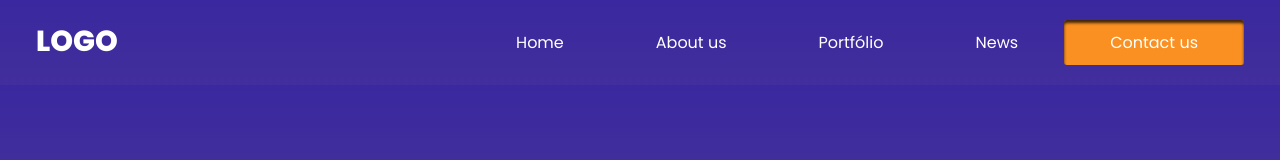
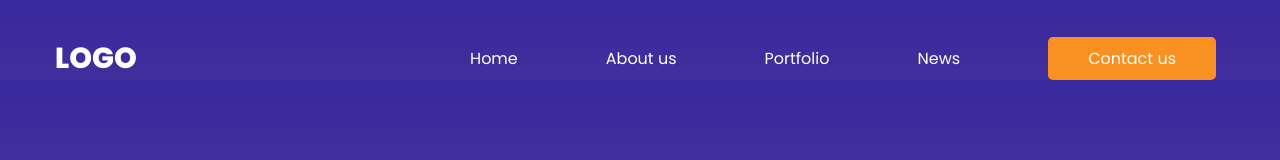
Before and after one commit to Erik-Fontella/Desafio-1-Semana-4, a plain HTML site: page index.html in a window 1280 px wide. Drawn offline with Linux system fonts and the light colour scheme.

Commit message:
fix(Header): Correção do uso de algumas tags html e estilização do css

```diff
--- a/css/style.css
+++ b/css/global.css
@@ -19,7 +19,8 @@ body {
     font-family: "Poppins-Regular";
 }
 
-body, a{
+body,
+a {
     color: #fff;
 }
 
@@ -27,36 +28,46 @@ a {
     text-decoration: none;
 }
 
-/* Nav Bar*/
+/* HEADER */
 
-#logo{
+header {
+    color: #fff;
+    padding: 37px 20px 0 55px;
+}
+
+.container {
+    display: flex;
+    justify-content: space-between;
+    align-items: center;
+}
+
+#logo {
     font-family: "Poppins-ExtraBold";
     font-size: 29px;
 }
 
-#nav-bar {
-
+nav ul {
+    list-style-type: none;
+    margin: 0;
+    padding: 0;
     display: flex;
-    justify-content: space-between;
-    padding: 20px 36px;
-    flex-flow: row wrap;
-
 }
 
-#menu {
-    display: flex;
-    align-items: center;
+nav ul li {
+    margin: 0 44px;
 }
 
-#menu>a {
-    padding: 10px 46px;
-    font-size: 16px;
-    text-align: center;
+nav ul li a {
+    color: #fff;
+    text-decoration: none;
 }
 
-.orange-button {
+nav ul li a:hover {
+    text-decoration: underline;
+}
+
+#contact {
     background-color: #FA9021;
-    border-radius: 3px;
-    box-shadow: inset 0 3px 3px rgba(0, 0, 0, 0.75) ;
-
+    border-radius: 5px;
+    padding: 10px 40px;
 }
--- a/index.html
+++ b/index.html
@@ -1,27 +1,33 @@
 <!DOCTYPE html>
 <html lang="en">
+
 <head>
     <meta charset="UTF-8">
     <meta name="viewport" content="width=device-width, initial-scale=1.0">
-    <link rel="stylesheet" href="css/style.css">
+    <link rel="stylesheet" href="css/global.css">
+    <link rel="stylesheet" href="css/index.css">
     <title>Desafio 1</title>
 </head>
+
 <body>
-    <section id="inicial">
 
-        <div id="nav-bar">
-            <a href="#" id="logo">LOGO</a>
-
-            <div id="menu">
-                <a href="index.html">Home</a>
-                <a href="#">About us</a>
-                <a href="#">Portfólio</a>
-                <a href="#">News</a>
-                <a href="contact.html" class="orange-button">Contact us</a>
+    <header>
+        <div class="container">
+            <div class="logo">
+                <a href="index.html" id="logo">LOGO</a>
             </div>
+            <nav>
+                <ul>
+                    <li><a href="index.html">Home</a></li>
+                    <li><a href="#about">About us</a></li>
+                    <li><a href="#services">Portfolio</a></li>
+                    <li><a href="#contact">News</a></li>
+                    <li><a href="contact.html" id="contact">Contact us</a></li>
+                </ul>
+            </nav>
         </div>
-
-    </section>
+    </header>
     <script src="js/main.js"></script>
 </body>
+
 </html>
```
Also changed, not shown: css/index.css (added).
